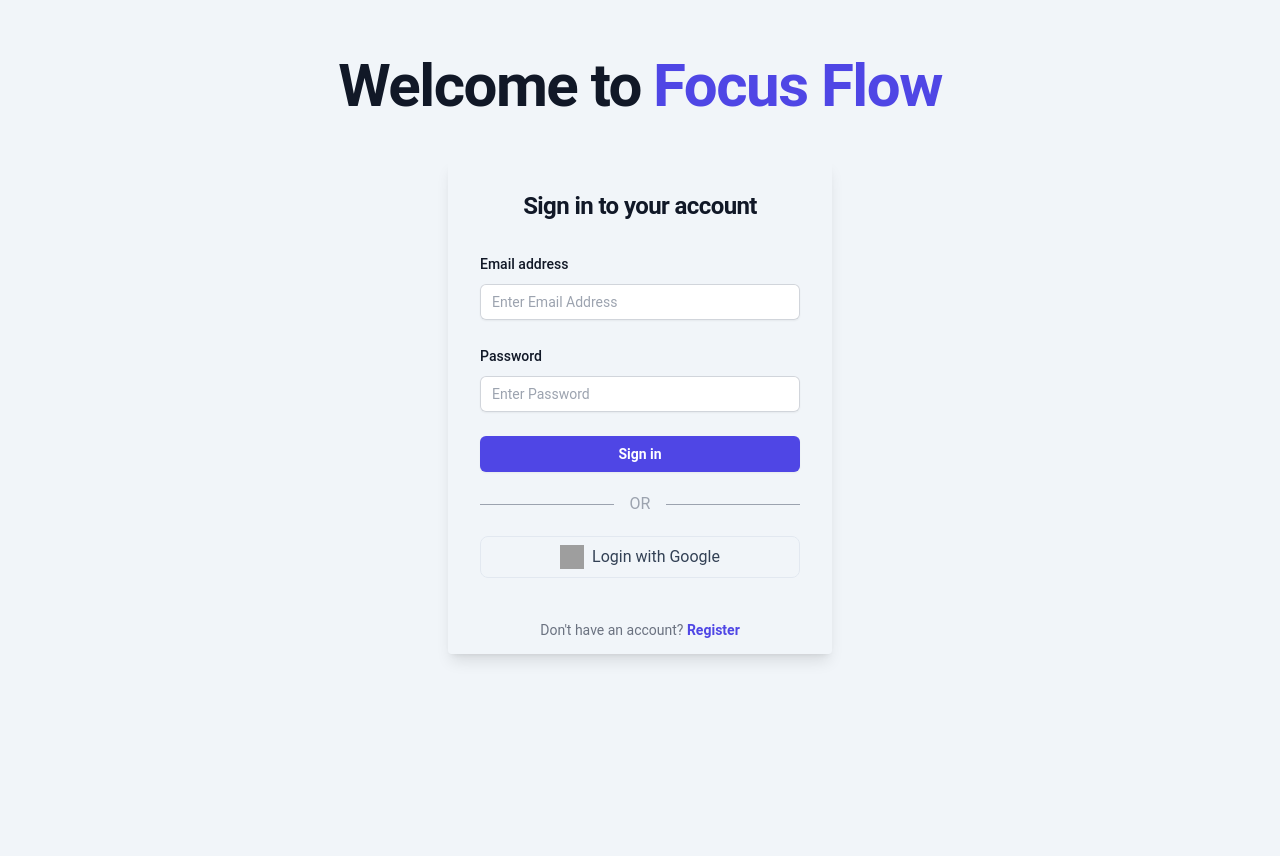
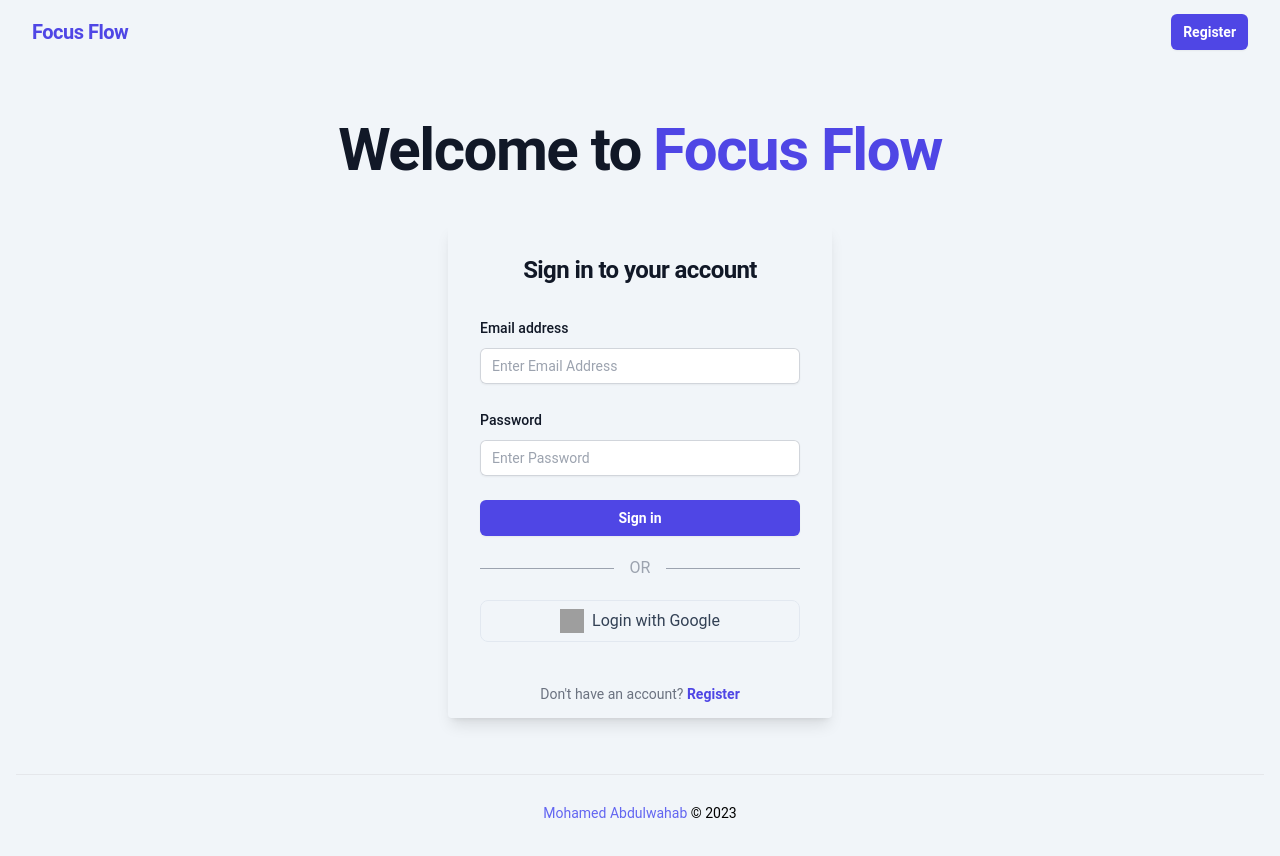
Before and after one commit to MohamedAbdulwahab/focus-flow, a React (Vite) app in the folder frontend/: page / in a window 1280 px wide. Built offline with nearby package versions, Linux system fonts and the light colour scheme; no server answers; grey boxes are pictures that could not be loaded.

Commit message:
added register route

```diff
--- a/frontend/src/App.jsx
+++ b/frontend/src/App.jsx
@@ -1,6 +1,9 @@
 import HomePage from './pages/HomePage';
 import ErrorPage from './pages/ErrorPage';
-import Todos from './components/Todos';
+import Register from './pages/Register';
+import Todos from './pages/TodosPage';
+import Header from './components/Header';
+import Footer from './components/Footer';
 import PrivateRoute from './components/PrivateRoute';
 // import AdminRoute from './components/AdminRoute';
 import { BrowserRouter as Router, Routes, Route } from 'react-router-dom';
@@ -10,10 +13,13 @@
 function App() {
   return (
     <Router>
+      <div className='flex flex-col min-h-screen'>
+        <Header />
         <main>
           <Routes>
             {/* public Routes */}
             <Route path='/' element={<HomePage />} />
+            <Route path='/register' element={<Register />} />
             <Route path='*' element={<ErrorPage />} />
 
             {/* private/protected routes */}
@@ -25,7 +31,9 @@
             {/* <Route path='' element={<AdminRoute />}></Route> */}
           </Routes>
         </main>
+        <Footer />
         <ToastContainer />
+      </div>
     </Router>
   );
 }
```
Lines whose indentation alone changed are shown as unchanged.
